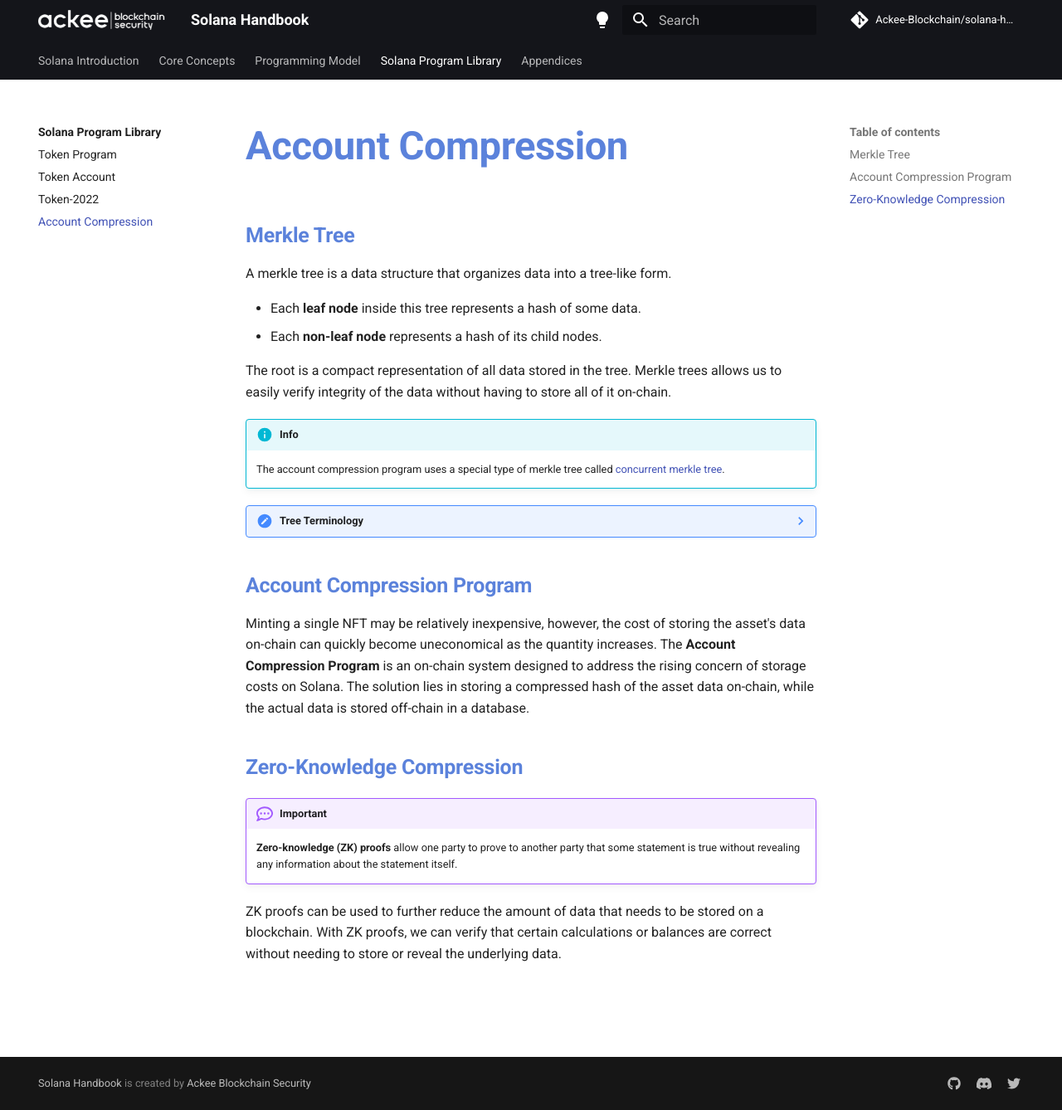
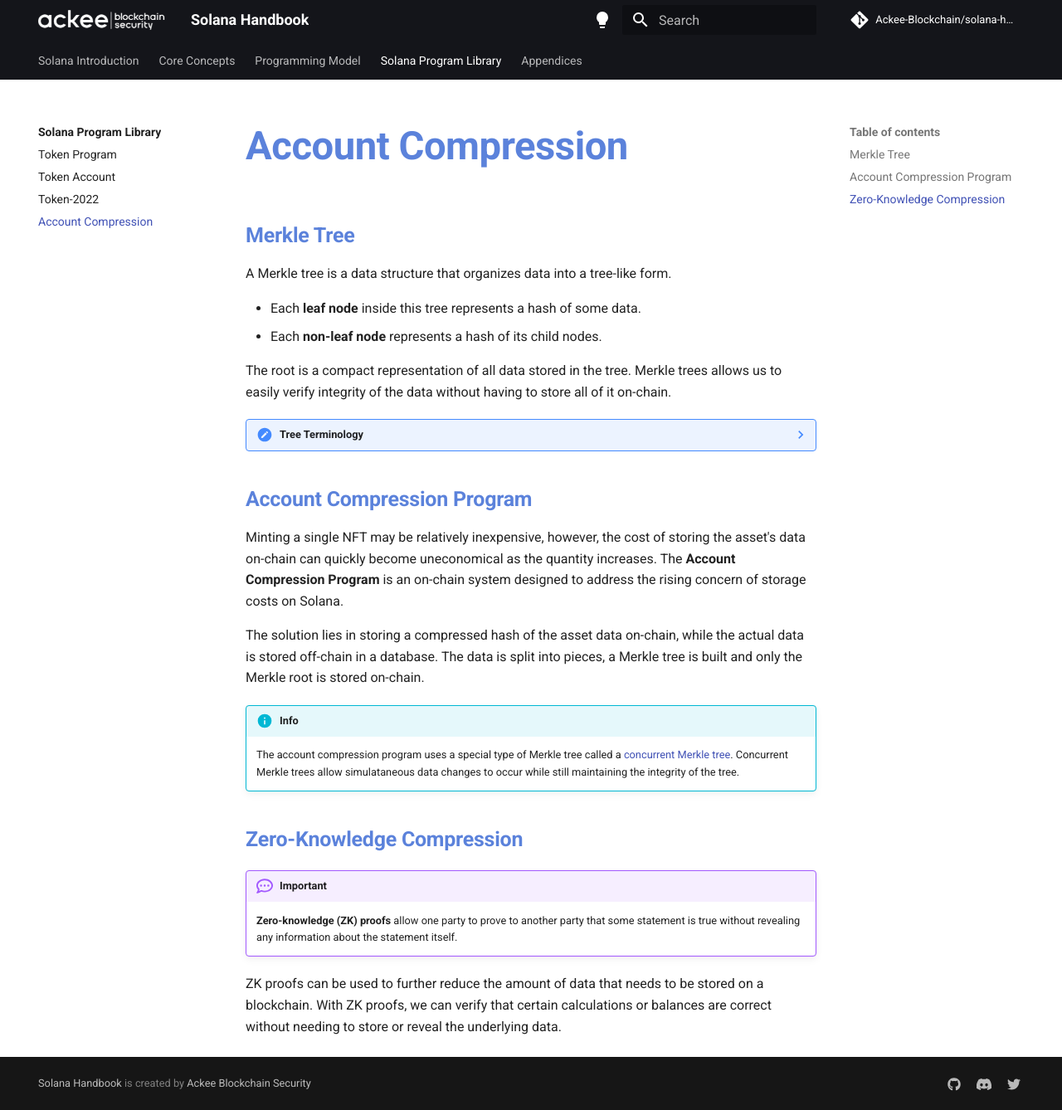
Before and after one commit to vmpyre/solana-handbook, an MkDocs documentation site: the page built from docs/handbook/chapter4/account-compression-program.md, in a window 1280 px wide and 1338 px high. Shown: the whole window at 83% size. Built offline with MkDocs 1.6.1 and Material for MkDocs 9.7.7, drawn with Linux system fonts in a browser that asks for light colours; comment, search, counter and statistics services are not loaded.

Commit message:
update account compression

```diff
--- a/docs/handbook/chapter4/account-compression-program.md
+++ b/docs/handbook/chapter4/account-compression-program.md
@@ -35,7 +31,13 @@ The root is a compact representation of all data stored in the tree. Merkle tree
 
 ## Account Compression Program
 
-Minting a single NFT may be relatively inexpensive, however, the cost of storing the asset's data on-chain can quickly become uneconomical as the quantity increases. The **Account Compression Program** is an on-chain system designed to address the rising concern of storage costs on Solana. The solution lies in storing a compressed hash of the asset data on-chain, while the actual data is stored off-chain in a database.
+Minting a single NFT may be relatively inexpensive, however, the cost of storing the asset's data on-chain can quickly become uneconomical as the quantity increases. The **Account Compression Program** is an on-chain system designed to address the rising concern of storage costs on Solana.
+
+The solution lies in storing a compressed hash of the asset data on-chain, while the actual data is stored off-chain in a database.  The data is split into pieces, a Merkle tree is built and only the Merkle root is stored on-chain.
+
+!!! info
+
+    The account compression program uses a special type of Merkle tree called a [concurrent Merkle tree](https://spl.solana.com/account-compression/concepts). Concurrent Merkle trees allow simulataneous data changes to occur while still maintaining the integrity of the tree.
 
 ## Zero-Knowledge Compression
 
```
Also changed, not shown: other parts of docs/handbook/chapter4/account-compression-program.md (+1 -5 lines).
